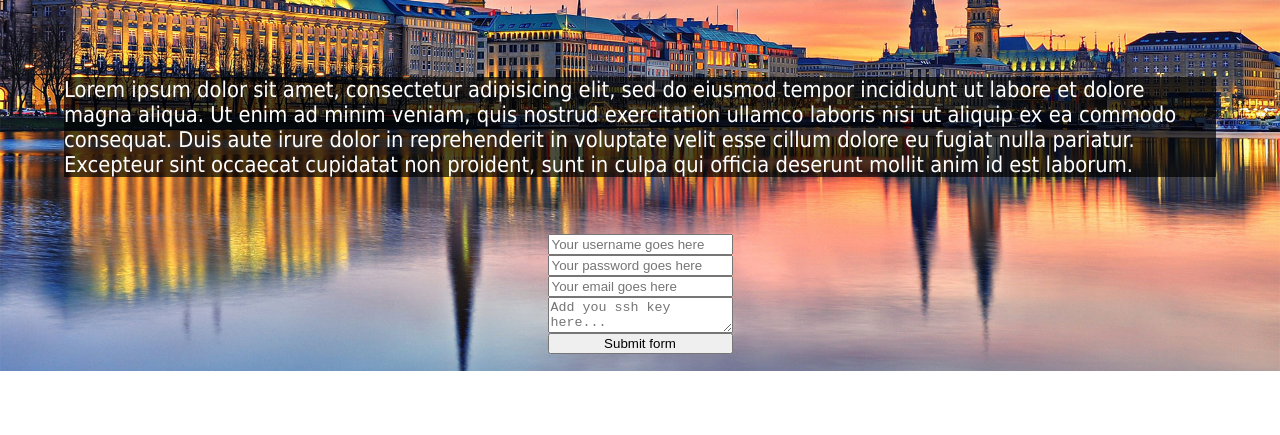
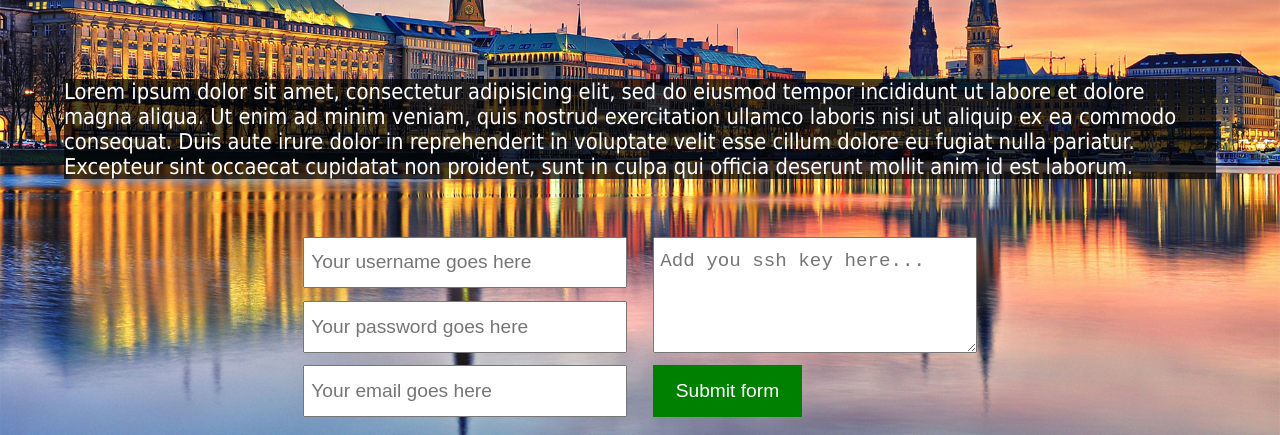
Before and after one commit to TCarmine/tester, a plain HTML site: page markup/index.html in a window 1280 px wide. Shown: the part 690-1125 px from the top of the page. Before the commit the page ends 1061 px from the top, so only its background shows below. Drawn offline with Linux system fonts and the light colour scheme.

Commit message:
add final form without comments

```diff
--- a/styles/main.scss
+++ b/styles/main.scss
@@ -37,7 +37,7 @@ body {
   }
 
   section {
-    height: 40vw;
+    height: 45vw;
     background: {
       repeat: no-repeat;
       size: 100% 100%;
@@ -61,6 +61,40 @@ body {
 
     form {
       display: grid;
+      width: 80%;
+      grid-template: repeat(3, auto) / repeat(6, 1fr);
+      grid-gap: 1vw 2vw;
+      input[type="text"] {
+        grid-area: 1 / 2 / span 1 / span 2;
+        font-size: 1.5vw;
+        padding: 1vw 0.5vw;
+      }
+      input[type="password"] {
+        grid-area: 2 / 2 / span 1 / span 2;
+        font-size: 1.5vw;
+        padding: 1vw 0.5vw;
+      }
+      input[type="email"] {
+        grid-area: 3 / 2 / span 1 / span 2;
+        font-size: 1.5vw;
+        padding: 1vw 0.5vw;
+      }
+      textarea {
+        grid-area: 1 / 4 / span 2 / span 2;
+        font-size: 1.5vw;
+        padding: 1vw 0.5vw;
+      }
+      button {
+        color: white;
+        background: green;
+        border: none;
+        grid-area: 3 / 4 / span 1 / span 1;
+        font-size: 1.5vw;
+        padding: 1vw 0.5vw;
+        :hover {
+          cursor: pointer;
+        }
+      }
     }
   }
 }
```
Also changed, not shown: styles/main.css.
